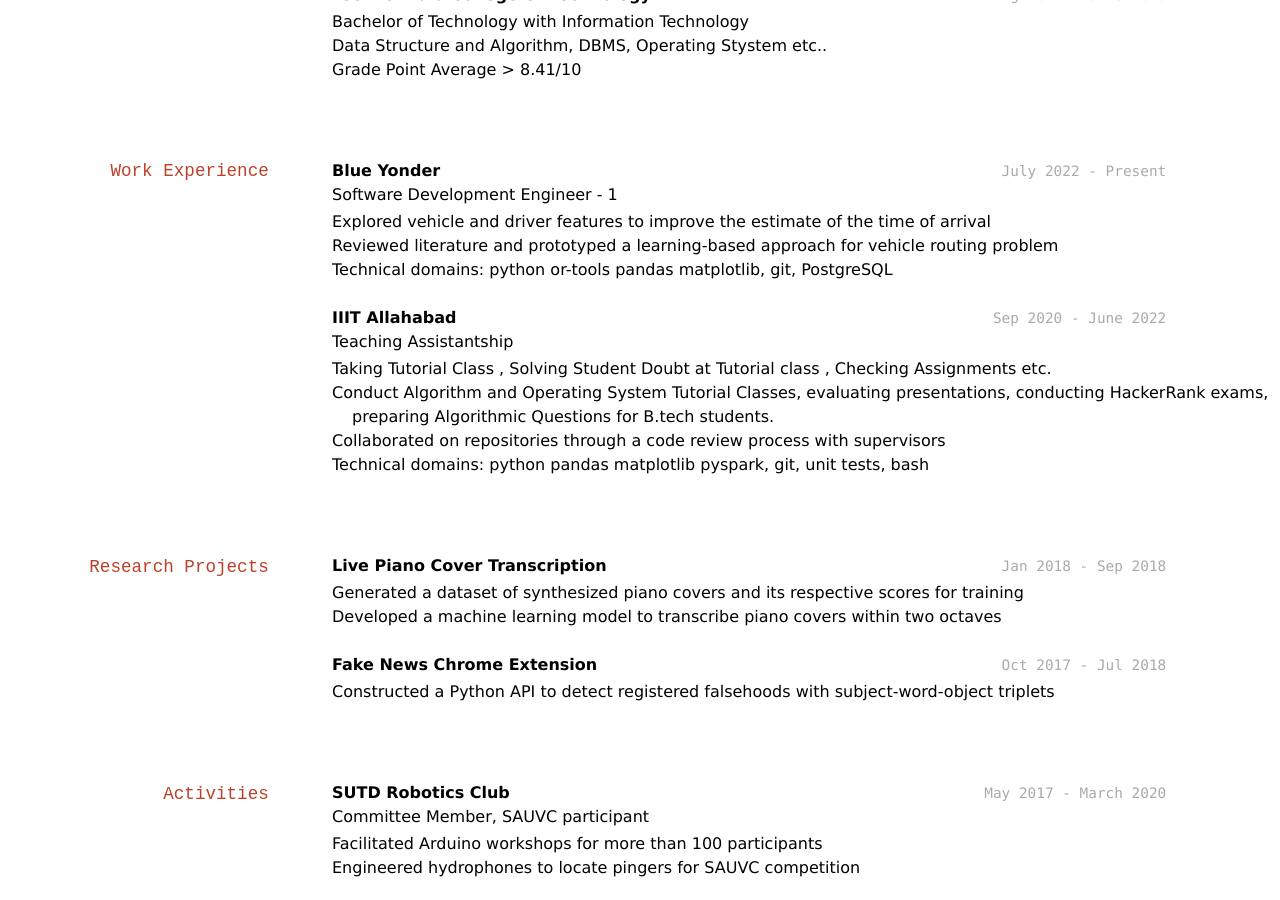
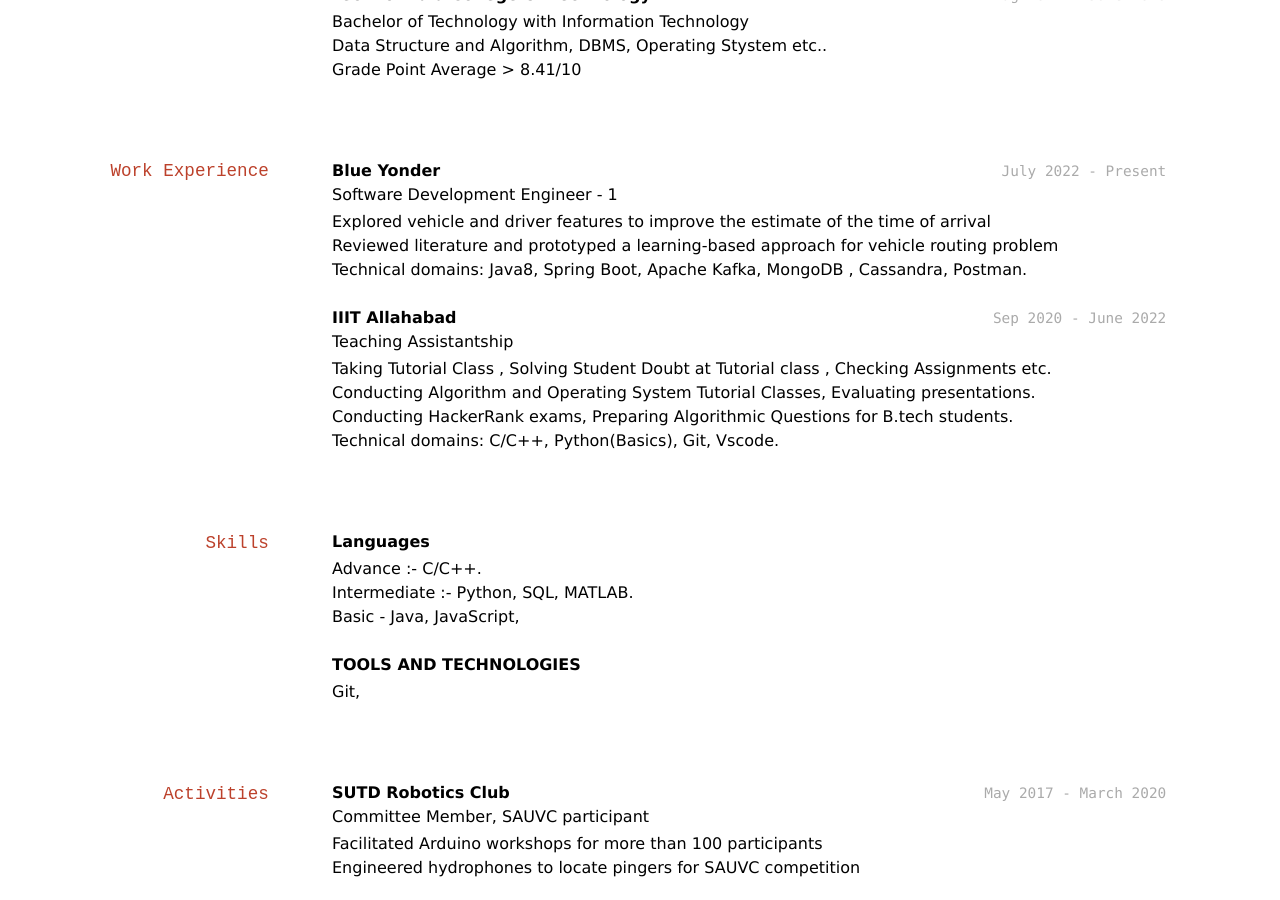
Before and after one commit to Lazy-panda001/Resume_Template-main, a Jekyll site: the page built from index.md, in a window 1280 px wide and 900 px high, scrolled down 478 px. Built offline with Jekyll 4.4.1, drawn with Linux system fonts in a browser that asks for light colours.

Commit message:
Update index.md

```diff
--- a/index.md
+++ b/index.md
@@ -69,33 +69,28 @@ Software Development Engineer - 1
 
 - Explored vehicle and driver features to improve the estimate of the time of arrival
 - Reviewed literature and prototyped a learning-based approach for vehicle routing problem
-- Technical domains: python or-tools pandas matplotlib, git, PostgreSQL
+- Technical domains: Java8, Spring Boot, Apache Kafka, MongoDB , Cassandra, Postman.
 
 **IIIT Allahabad**
 `Sep 2020 - June 2022`<br>
 Teaching Assistantship
 
 - Taking Tutorial Class , Solving Student Doubt at Tutorial class , Checking Assignments etc.
-- Conduct Algorithm and Operating System Tutorial Classes,
-  evaluating presentations, conducting HackerRank exams,
-  preparing Algorithmic Questions for B.tech students.
-- Collaborated on repositories through a code review process with supervisors
-- Technical domains: python pandas matplotlib pyspark, git, unit tests, bash
+- Conducting Algorithm and Operating System Tutorial Classes, Evaluating presentations.
+- Conducting HackerRank exams, Preparing Algorithmic Questions for B.tech students.
+- Technical domains: C/C++, Python(Basics), Git, Vscode.
 
 
-## Research Projects
+## Skills
 
-**Live Piano Cover Transcription**
-`Jan 2018 - Sep 2018`
-
-- Generated a dataset of synthesized piano covers and its respective scores for training
-- Developed a machine learning model to transcribe piano covers within two octaves
+**Languages**
+- Advance :‑ C/C++.
+- Intermediate :‑ Python, SQL, MATLAB.
+- Basic - Java, JavaScript,
 
 
-**Fake News Chrome Extension**
-`Oct 2017 - Jul 2018`
-
-- Constructed a Python API to detect registered falsehoods with subject-word-object triplets
+**TOOLS AND TECHNOLOGIES**
+- Git,
 
 
 ## Activities
```
